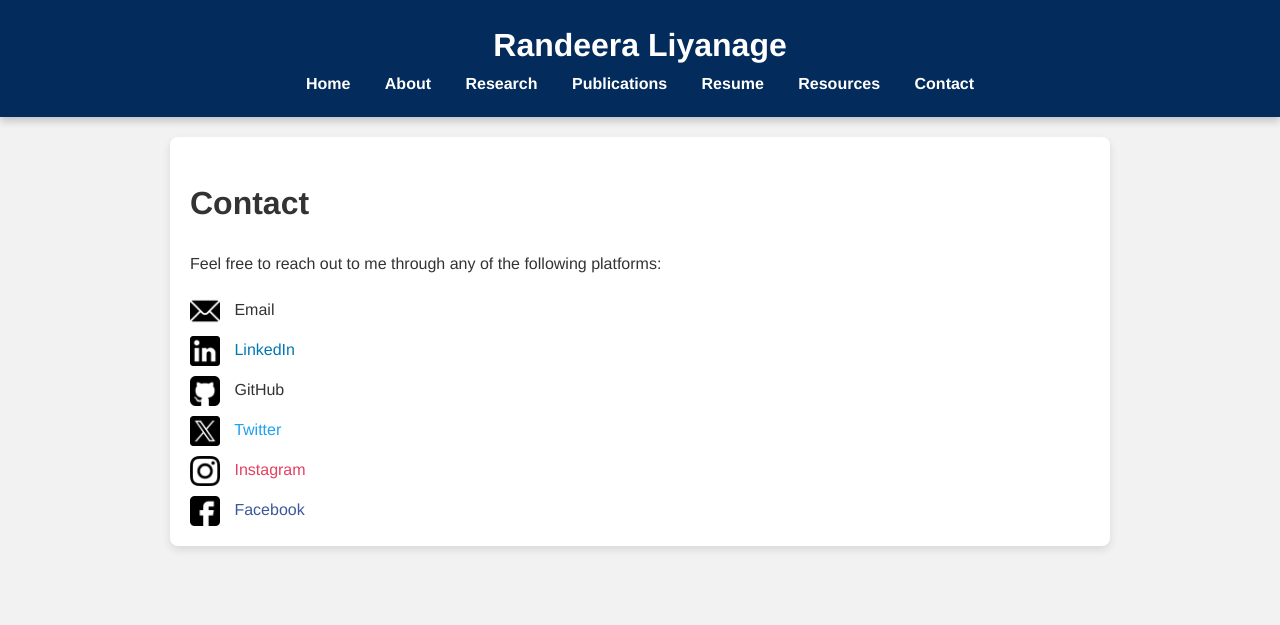
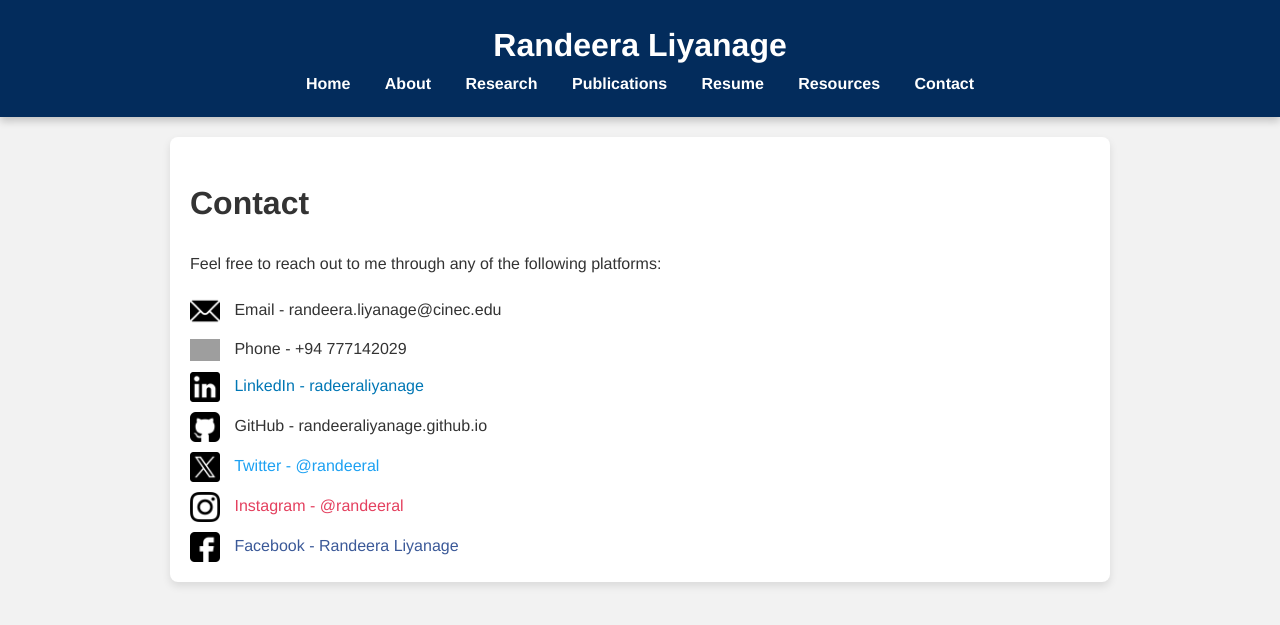
Before and after one commit to randeeraliyanage/randeeraliyanage.github.io, a Jekyll site: the page built from contact.md, in a window 1280 px wide. Shown: the top 625 px of the page. Built offline with Jekyll 4.4.1, drawn with Linux system fonts in a browser that asks for light colours; grey boxes are pictures that could not be loaded.

Commit message:
Update contact.md

```diff
--- a/contact.md
+++ b/contact.md
@@ -10,26 +10,30 @@ Feel free to reach out to me through any of the following platforms:
 <div style="display: flex; flex-direction: column; gap: 10px; margin-top: 20px;">
     <a href="mailto:randeera.liyanage@cinec.edu" style="text-decoration: none; color: #333;">
         <img src="assets/img/email.png" alt="Email" style="width: 30px; vertical-align: middle; margin-right: 10px;">
-        Email
+        Email - randeera.liyanage@cinec.edu
+    </a>
+    <a href="" style="text-decoration: none; color: #333;">
+        <img src="assets/img/phone" alt="Phone" style="width: 30px; vertical-align: middle; margin-right: 10px;">
+        Phone - +94 777142029
     </a>
     <a href="http://www.linkedin.com/in/randeeraliyanage" target="_blank" style="text-decoration: none; color: #0077b5;">
         <img src="assets/img/linkedin.png" alt="LinkedIn" style="width: 30px; vertical-align: middle; margin-right: 10px;">
-        LinkedIn
+        LinkedIn - radeeraliyanage
     </a>
     <a href="https://randeeraliyanage.github.io" target="_blank" style="text-decoration: none; color: #333;">
         <img src="assets/img/github.png" alt="GitHub" style="width: 30px; vertical-align: middle; margin-right: 10px;">
-        GitHub
+        GitHub - randeeraliyanage.github.io
     </a>
     <a href="https://twitter.com/your-twitter-handle" target="_blank" style="text-decoration: none; color: #1DA1F2;">
         <img src="assets/img/twitter.png" alt="Twitter" style="width: 30px; vertical-align: middle; margin-right: 10px;">
-        Twitter
+        Twitter - @randeeral
     </a>
     <a href="https://www.instagram.com/randeeral" target="_blank" style="text-decoration: none; color: #e4405f;">
         <img src="assets/img/instagram.png" alt="Instagram" style="width: 30px; vertical-align: middle; margin-right: 10px;">
-        Instagram
+        Instagram - @randeeral
     </a>
     <a href="https://www.facebook.com/randeeraliyanage" target="_blank" style="text-decoration: none; color: #3b5998;">
         <img src="assets/img/facebook.png" alt="Facebook" style="width: 30px; vertical-align: middle; margin-right: 10px;">
-        Facebook
+        Facebook - Randeera Liyanage
     </a>
 </div>
```
